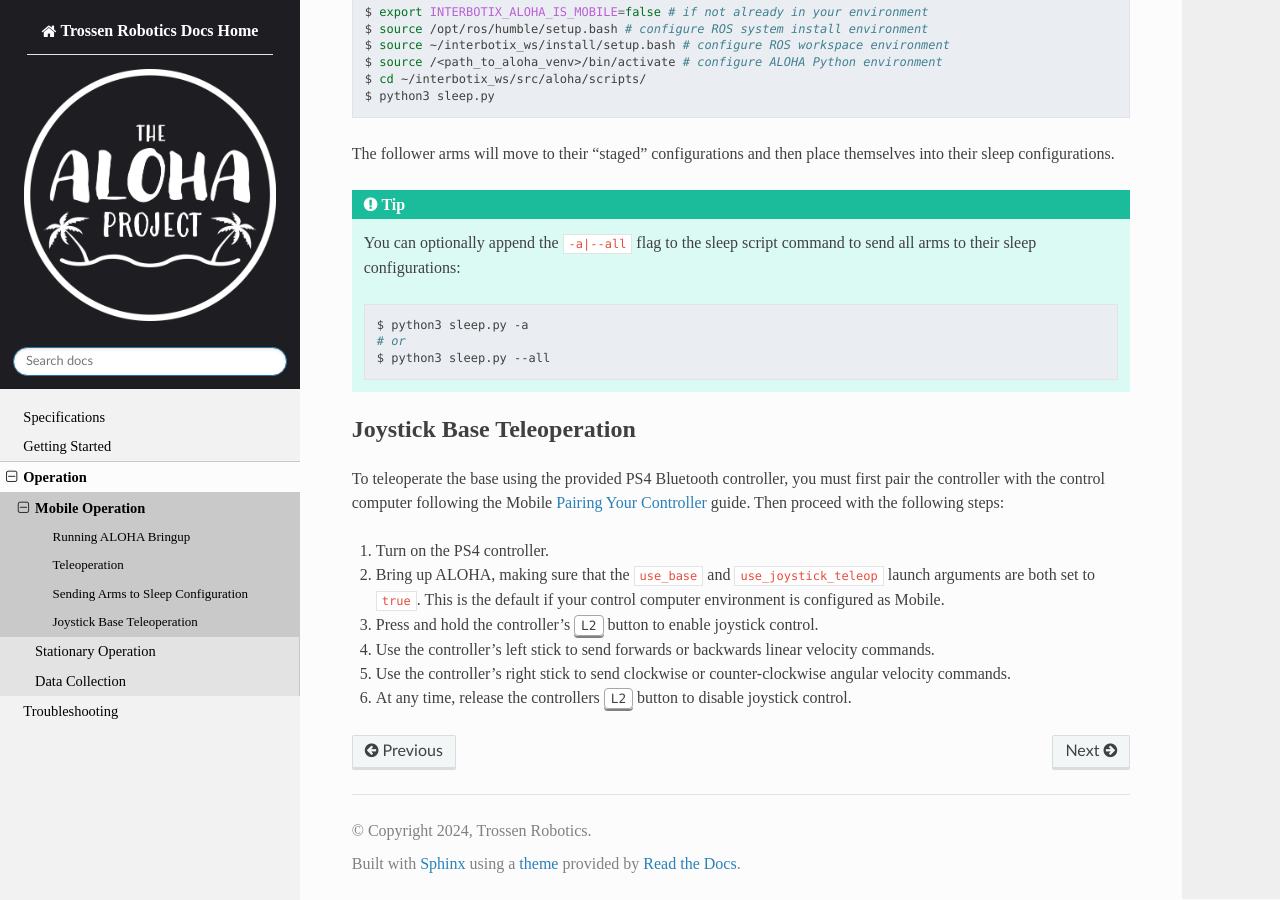
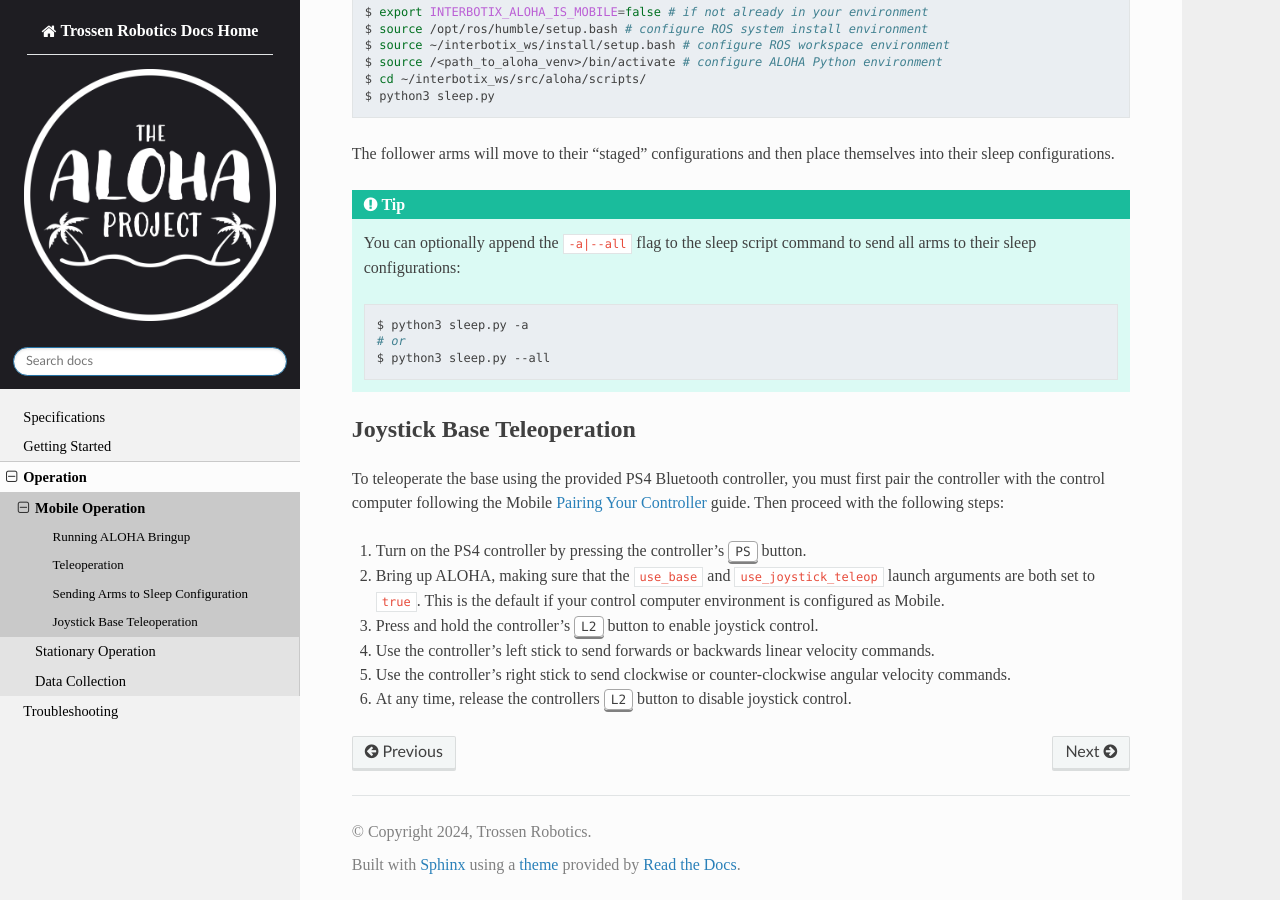
Before and after one commit to TrossenRobotics/aloha_docs, a Sphinx documentation site: the page built from docs/operation/mobile.rst, in a window 1280 px wide and 900 px high, scrolled down 998 px. Built offline with Sphinx 7.4.7 and the Read the Docs theme 2.0.0, drawn with Linux system fonts in a browser that asks for light colours; some web fonts are replaced.

Commit message:
Note how to turn on the controller

```diff
--- a/docs/operation/mobile.rst
+++ b/docs/operation/mobile.rst
@@ -73,7 +73,7 @@
 To teleoperate the base using the provided PS4 Bluetooth controller, you must first pair the controller with the control computer following the Mobile :ref:`getting_started/mobile/pairing_controller:Pairing Your Controller` guide.
 Then proceed with the following steps:
 
-#.  Turn on the PS4 controller.
+#.  Turn on the PS4 controller by pressing the controller's :kbd:`PS` button.
 #.  Bring up ALOHA, making sure that the ``use_base`` and ``use_joystick_teleop`` launch arguments are both set to ``true``.
     This is the default if your control computer environment is configured as Mobile.
 #.  Press and hold the controller's :kbd:`L2` button to enable joystick control.
```
